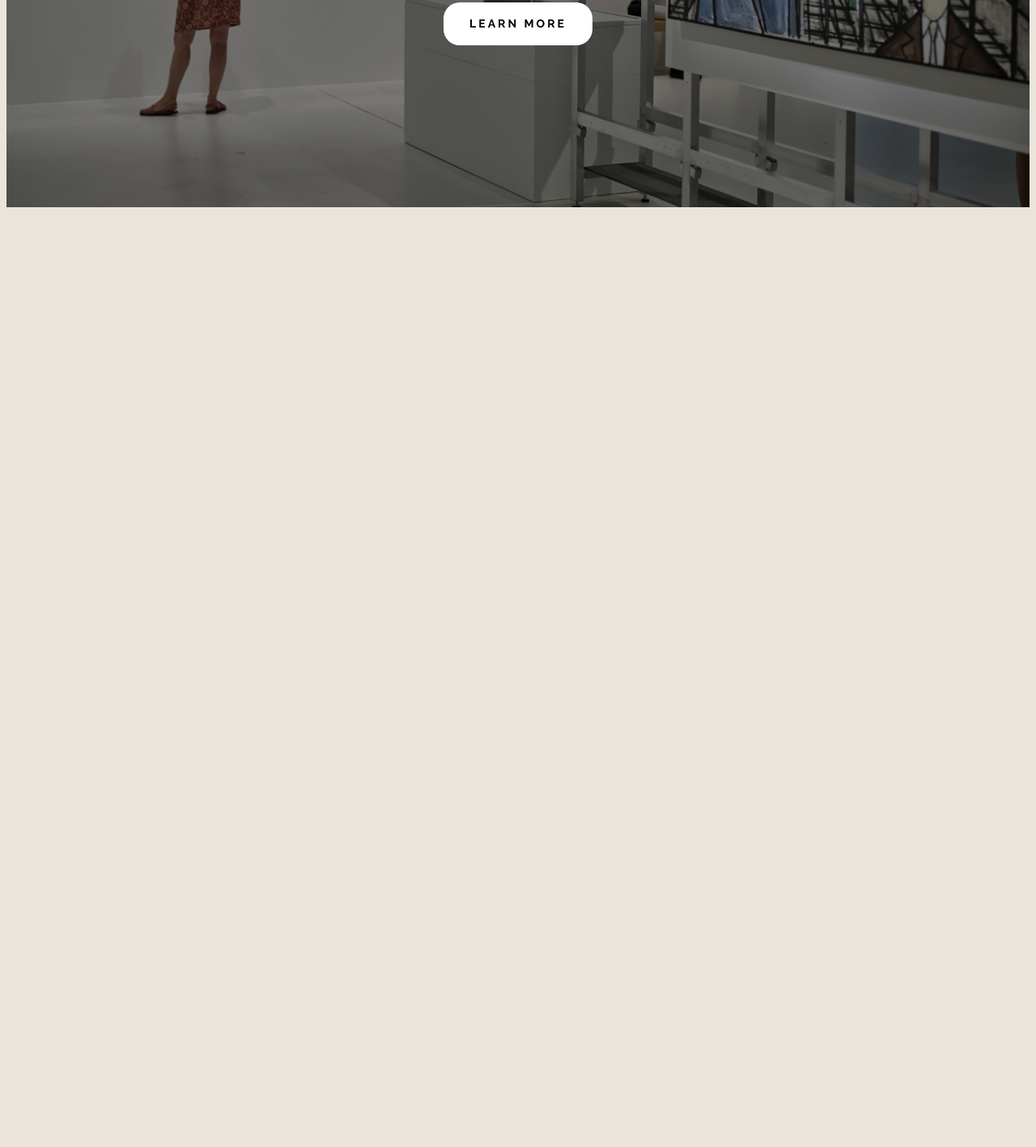
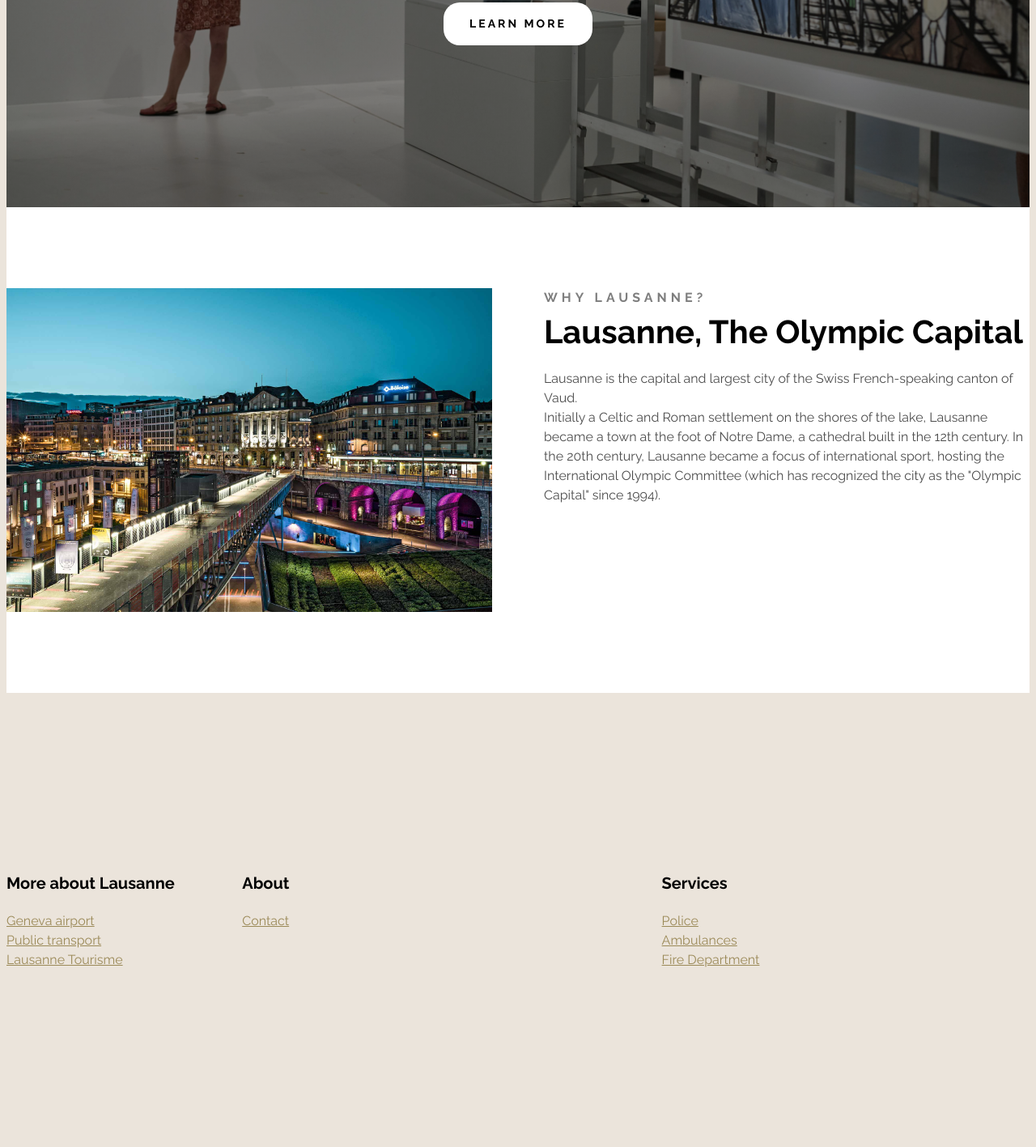
Before and after one commit to cmvce/official-travel-project, a plain HTML site: page index.html in a window 1280 px wide. Shown: the part 489-1906 px from the top of the page at 81% size. Before the commit the page ends 800 px from the top, so only its background shows below. Drawn offline with Linux system fonts and the light colour scheme.

Commit message:
added footer

```diff
--- a/index.html
+++ b/index.html
@@ -21,6 +21,82 @@
         <h2>The Olympic Capital</h2>
         <a href="#learnmore">Learn more</a>
       </header>
+      <main>
+        <section class="grid grid-2-columns">
+          <div>
+            <img
+              class="img-responsive"
+              src="/images/bel-air.jpg"
+              alt="Bel-Air"
+            />
+          </div>
+          <div>
+            <h2>Why Lausanne?</h2>
+            <h3>Lausanne, The Olympic Capital</h3>
+            <p
+              >Lausanne is the capital and largest city of the Swiss
+              French-speaking canton of Vaud. <br />
+              Initially a Celtic and Roman settlement on the shores of the lake,
+              Lausanne became a town at the foot of Notre Dame, a cathedral
+              built in the 12th century. In the 20th century, Lausanne became a
+              focus of international sport, hosting the International Olympic
+              Committee (which has recognized the city as the "Olympic Capital"
+              since 1994). <br />
+            </p>
+          </div>
+        </section>
+      </main>
+      <footer>
+        <section class="grid grid-3-columns">
+          <div>
+            <h3>More about Lausanne</h3>
+            <ul>
+              <li><a href="https://www.gva.ch/en/">Geneva airport</a></li>
+              <li><a href="https://www.t-l.ch/">Public transport</a></li>
+              <li
+                ><a
+                  href="https://www.lausanne-tourisme.ch/en/lausanne-in-short/"
+                  >Lausanne Tourisme</a
+                ></li
+              >
+            </ul>
+          </div>
+          <div>
+            <h3>About</h3>
+            <ul>
+              <li
+                ><a target="_blank" href="mailto:acevedocoleene@gmail.com"
+                  >Contact</a
+                ></li
+              >
+            </ul>
+          </div>
+          <div>
+            <h3>Services</h3>
+            <ul>
+              <li
+                ><a target="_blank" href="https://polcom-vd.ch/police-lausanne"
+                  >Police</a
+                ></li
+              >
+              <li
+                ><a
+                  target="_blank"
+                  href="https://www.lausanne.ch/officiel/administration/securite-et-economie/protection-et-sauvetage/ambulance.html"
+                  >Ambulances</a
+                ></li
+              >
+              <li
+                ><a
+                  target="_blank"
+                  href="https://www.lausanne.ch/officiel/administration/securite-et-economie/protection-et-sauvetage/sapeurs-pompiers.html"
+                  >Fire Department</a
+                ></li
+              >
+            </ul>
+          </div>
+        </section>
+      </footer>
     </div>
   </body>
 </html>
--- a/src/styles.css
+++ b/src/styles.css
@@ -1,6 +1,29 @@
 body {
   font-family: "Raleway", sans-serif;
   background: #d1c0ad6d;
+}
+.container {
+  max-width: 1400px;
+  margin: 0 auto;
+}
+.grid {
+  display: grid;
+  grid-gap: 64px;
+}
+.grid-2-columns {
+  grid-template-columns: 1fr 1fr;
+}
+.grid-3-columns {
+  grid-template-columns: 1fr 2fr 2fr;
+}
+.img-responsive {
+  width: 100%;
+  display: block;
+}
+section {
+  max-width: 100%;
+  margin: 0 auto;
+  padding: 100px 0;
 }
 
 header {
@@ -50,9 +73,65 @@ header a {
   border-radius: 20px;
 }
 
+main {
+  background-color: white;
+}
+main h2 {
+  font-weight: 700;
+  font-size: 16px;
+  line-height: 1.5;
+  margin: 0;
+  letter-spacing: 5px;
+  color: black;
+  opacity: 0.5;
+  text-transform: uppercase;
+}
+main h3 {
+  font-weight: 700;
+  font-size: 40px;
+  line-height: 1.5;
+  color: black;
+  margin: 0;
+}
+
+main p {
+  font-style: normal;
+  font-weight: 400;
+  font-size: 16px;
+  line-height: 1.5;
+  color: black;
+  opacity: 0.7;
+}
+
+footer {
+  padding: 100px 0;
+  margin: 0 auto;
+}
+
+footer h3 {
+  font-weight: 700;
+  font-size: 20px;
+  line-height: 1.5;
+}
+
+footer ul {
+  padding: 0;
+}
+
+footer li {
+  list-style: none;
+  margin: 0;
+  padding: 0;
+  line-height: 1.5;
+}
+
+footer a {
+  color: rgb(122, 100, 34, 1);
+  opacity: 0.7;
+}
 @media (max-width: 900px) {
   header {
-    padding: 60px 0;
+    padding: 80px 0;
   }
   header h1 {
     font-size: 48px;
@@ -64,9 +143,15 @@ header a {
     font-size: 12px;
   }
   header a {
-    padding: 10px 20px;
-    border-radius: 10px;
-    font-size: 10px;
-    margin-top: 16px;
+    padding: 15px 30px;
+    border-radius: 15px;
+  }
+  .grid {
+    grid-template-columns: 1fr;
+    grid-gap: 32px;
+  }
+
+  section {
+    padding: 30px;
   }
 }
```
Also changed, not shown: images/bel-air.jpg (added), 1 other file.
